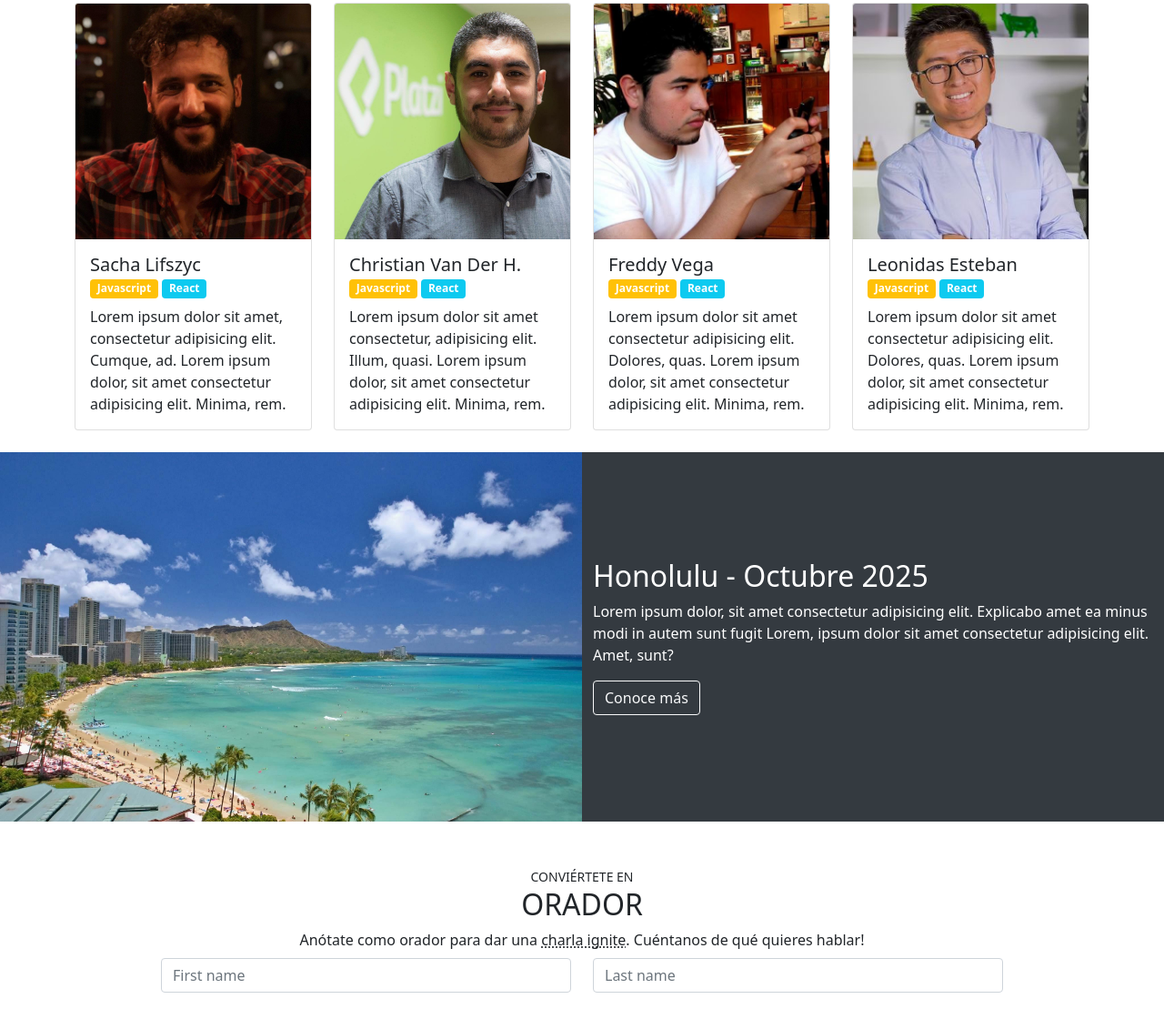
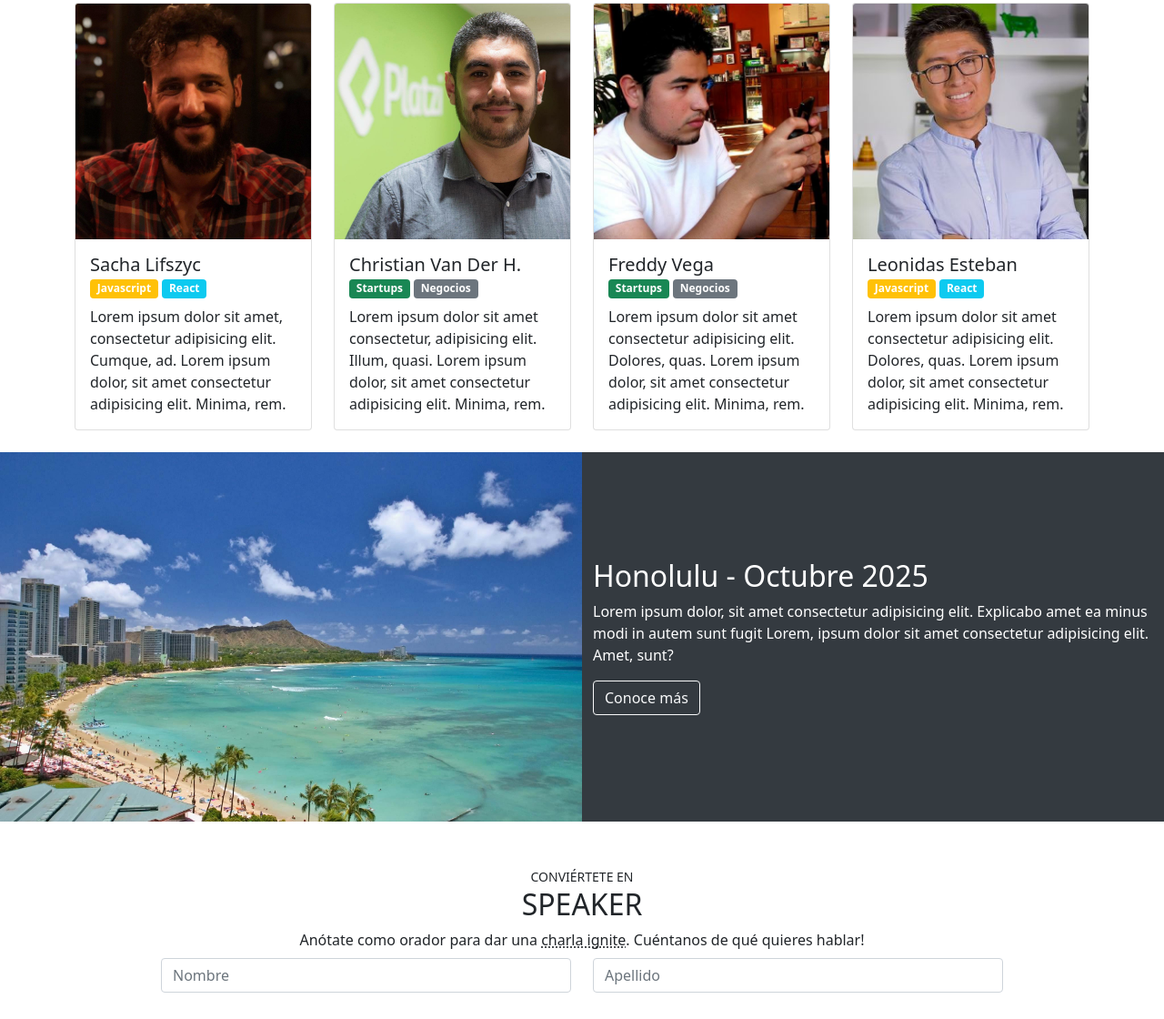
Before and after one commit to Devnielote/PlatziConf-Hawai, a plain HTML site: page index.html in a window 1280 px wide. Shown: the part 699-1819 px from the top of the page at 91% size. Drawn offline with nearby package versions, Linux system fonts and the light colour scheme.

Commit message:
Update index.html

```diff
--- a/index.html
+++ b/index.html
@@ -78,7 +78,7 @@
         <div class="row">
           <div class="col text-center text-uppercase">
             <small>Conoce a los</small>
-            <h2>Oradores</h2>
+            <h2>Speakers</h2>
           </div>
         </div>
         <div class="row justify-content-center">
@@ -101,8 +101,8 @@
               <div class="card-body">
                 <h5 class="card-title mb-0">Christian Van Der H.</h5>
                 <div class="badges mb-2">
-                  <span class="badge bg-warning">Javascript</span>
-                  <span class="badge bg-info">React</span>
+                  <span class="badge bg-success">Startups</span>
+                  <span class="badge bg-secondary">Negocios</span>
                 </div>
                 <p class="card-text">Lorem ipsum dolor sit amet consectetur, adipisicing elit. Illum, quasi. Lorem ipsum dolor, sit amet consectetur adipisicing elit. Minima, rem.</p>
               </div>
@@ -114,8 +114,8 @@
               <div class="card-body">
                 <h5 class="card-title mb-0">Freddy Vega</h5>
                 <div class="badges mb-2">
-                  <span class="badge bg-warning">Javascript</span>
-                  <span class="badge bg-info">React</span>
+                  <span class="badge bg-success">Startups</span>
+                  <span class="badge bg-secondary">Negocios</span>
                 </div>
                 <p class="card-text">Lorem ipsum dolor sit amet consectetur adipisicing elit. Dolores, quas. Lorem ipsum dolor, sit amet consectetur adipisicing elit. Minima, rem.</p>
               </div>
@@ -149,7 +149,7 @@
             <h2>Honolulu - Octubre 2025</h2>
             <p>Lorem ipsum dolor, sit amet consectetur adipisicing elit. Explicabo amet ea minus modi in autem sunt fugit Lorem, ipsum dolor sit amet consectetur adipisicing elit. Amet, sunt?
             </p>
-            <a href="" class="btn btn-outline-light">Conoce más</a>
+            <a href="https://www.gohawaii.com/es/islands/oahu/regions/honolulu" class="btn btn-outline-light">Conoce más</a>
           </div>
         </div>
       </div>
@@ -161,7 +161,7 @@
         <div class="row">
           <div class="col text-uppercase text-center">
             <small>Conviértete en</small>
-            <h2>Orador</h2>
+            <h2>Speaker</h2>
           </div>
         </div>
         <div class="row">
@@ -172,10 +172,10 @@
         </div>
         <div class="row pt-2 pb-2">
           <div class="col-12 col-md-6 col-lg-5 offset-lg-1 mb-3">
-            <input type="text" class="form-control" placeholder="First name" aria-label="First name">
+            <input type="text" class="form-control" placeholder="Nombre" aria-label="First name">
           </div>
           <div class="col-12 col-md-6 col-lg-5">
-            <input type="text" class="form-control" placeholder="Last name" aria-label="Last name">
+            <input type="text" class="form-control" placeholder="Apellido" aria-label="Last name">
           </div>
           <div class="form-group col-12 col-lg-10 offset-lg-1 mt-3">
             <textarea name="text" class="form-control form-control-lg" placeholder="Sobre que quieres hablar" cols="30" rows="4"></textarea>
```
